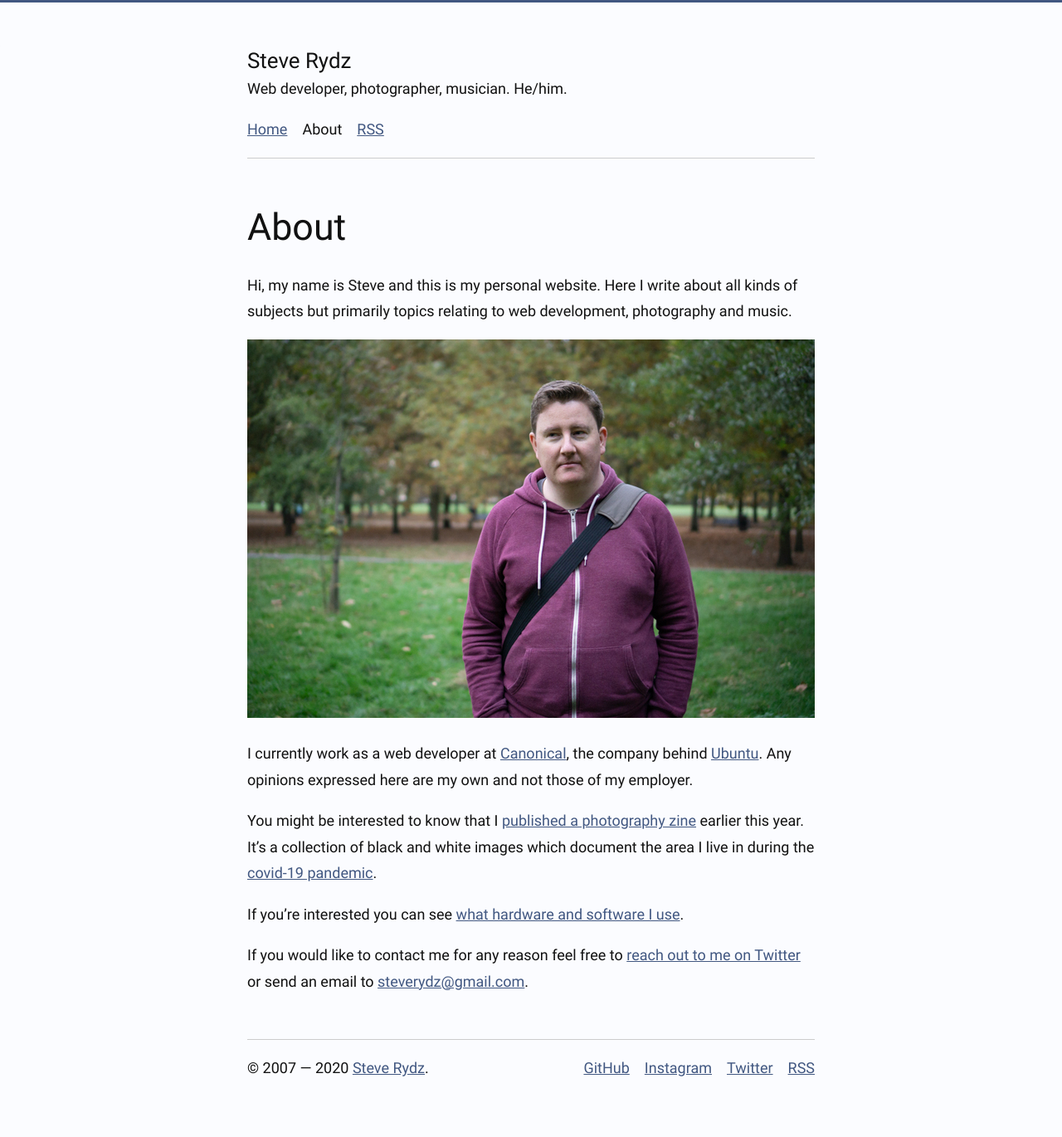
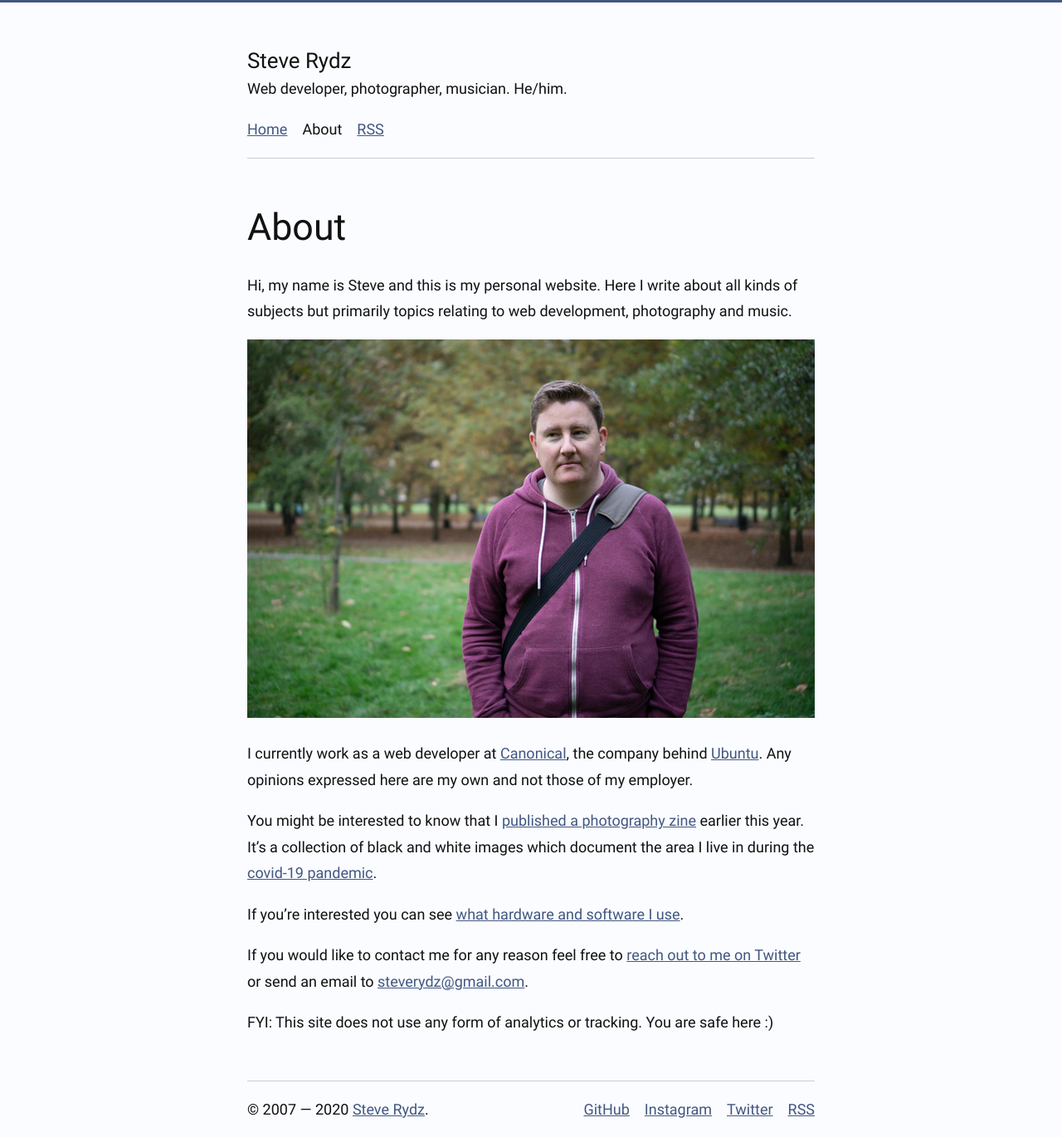
Before and after one commit to steverydz/steverydz.github.io, a Jekyll site: the page built from about.md, in a window 1280 px wide. Shown: the whole page at 83% size. Built offline with Jekyll 4.4.1, drawn with Linux system fonts in a browser that asks for light colours; before the commit the page ends 1321 px from its top, so only the background shows below that.

Commit message:
Update about page

```diff
--- a/about.md
+++ b/about.md
@@ -15,3 +15,5 @@ You might be interested to know that I [published a photography zine](https://st
 If you&rsquo;re interested you can see [what hardware and software I use](/uses).
 
 If you would like to contact me for any reason feel free to [reach out to me on Twitter](https://twitter.com/steverydz) or send an email to [steverydz@gmail.com](mailto:steverydz@gmail.com).
+
+FYI: This site does not use any form of analytics or tracking. You are safe here :)
```
